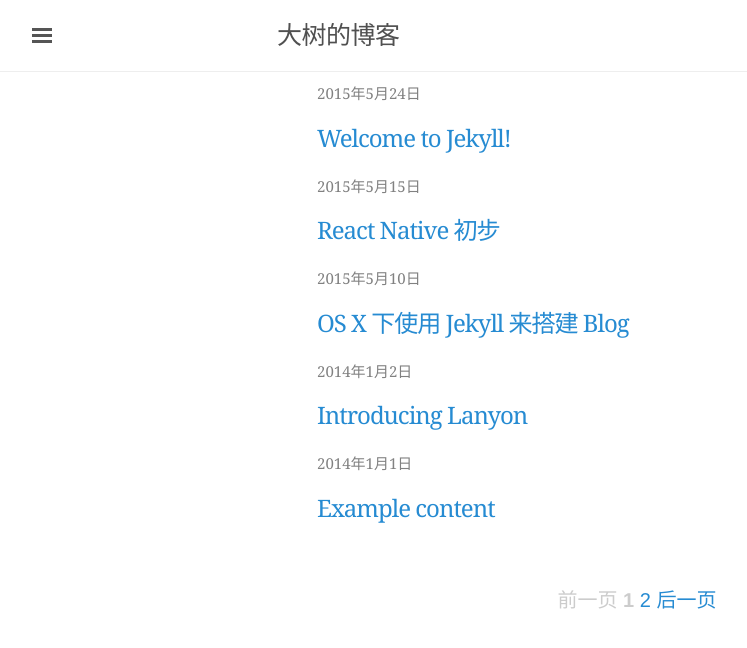
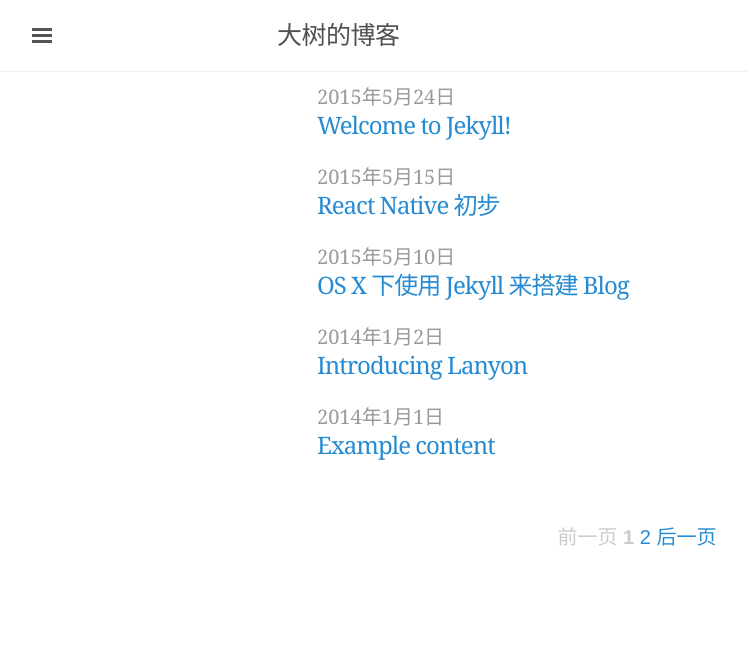
Before and after one commit to 0000-bigtree/0000-bigtree.github.io, a Jekyll site: the page built from index.html, in a window 1280 px wide. Shown: the top 648 px of the page, without its empty margins (3-750 px from the left). Built offline with Jekyll 4.4.1, drawn with Linux system fonts in a browser that asks for light colours; the list of posts is cut into pages by our own code.

Commit message:
修改文章列表的CSS样式

```diff
--- a/index.html
+++ b/index.html
@@ -6,7 +6,7 @@
   <ul class="posts">
     {% for post in paginator.posts %}
       <li>
-        <span class="post-date">{{ post.date | date: "%Y年%-m月%-d日" }}</span>
+        <span class="post-date-index">{{ post.date | date: "%Y年%-m月%-d日" }}</span>
         <a class="post-link" href="{{ post.url | prepend: site.baseurl }}">{{ post.title }}</a>
       </li>
     {% endfor %}
--- a/public/css/lanyon.css
+++ b/public/css/lanyon.css
@@ -323,6 +323,13 @@
   margin-top: 0;
 }
 
+.post-date-index {
+  display: block;
+  margin-top: -.5rem;
+  margin-bottom: 0;
+  color: #9a9a9a;
+}
+
 /* Meta data line below post title */
 .post-date {
   display: block;
```
